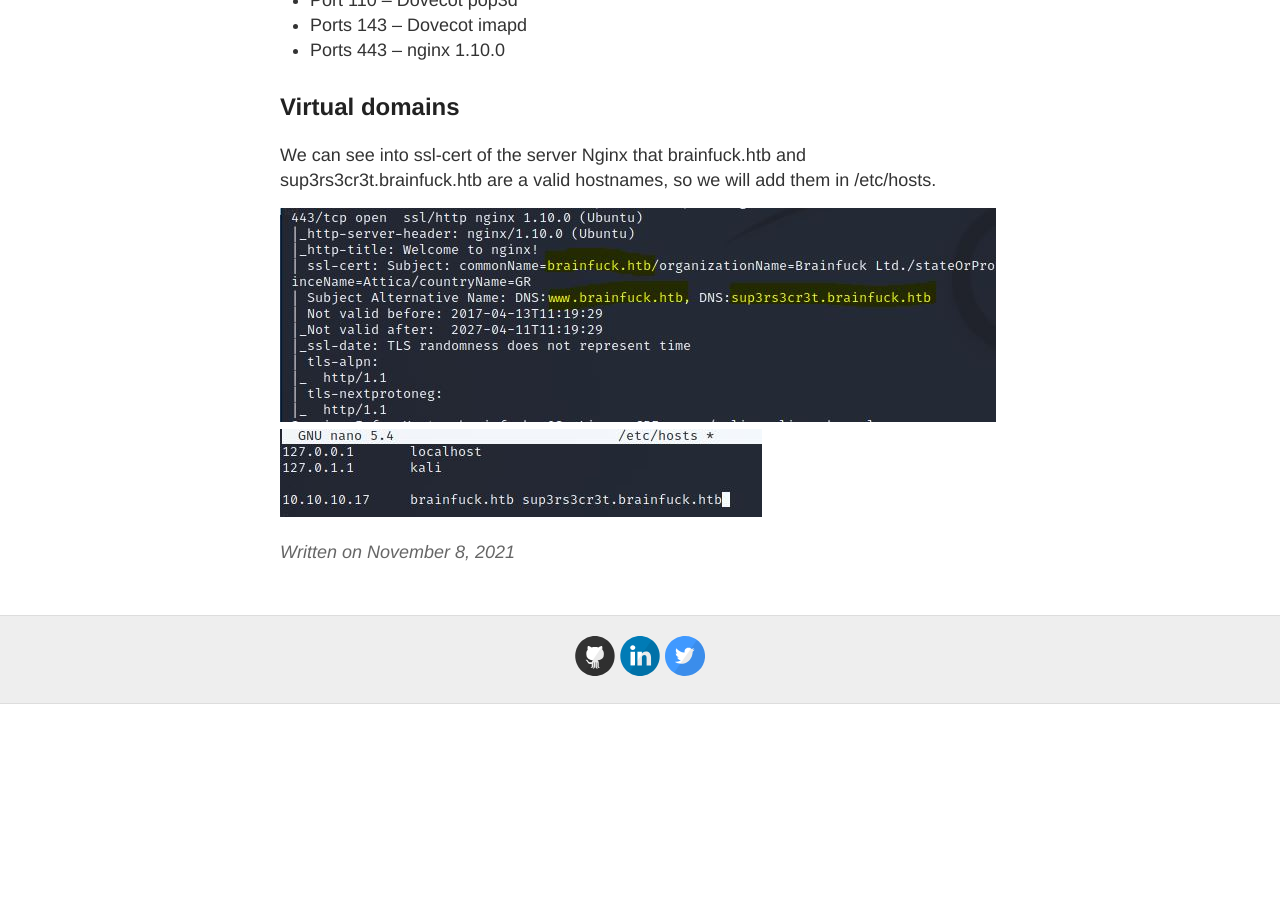
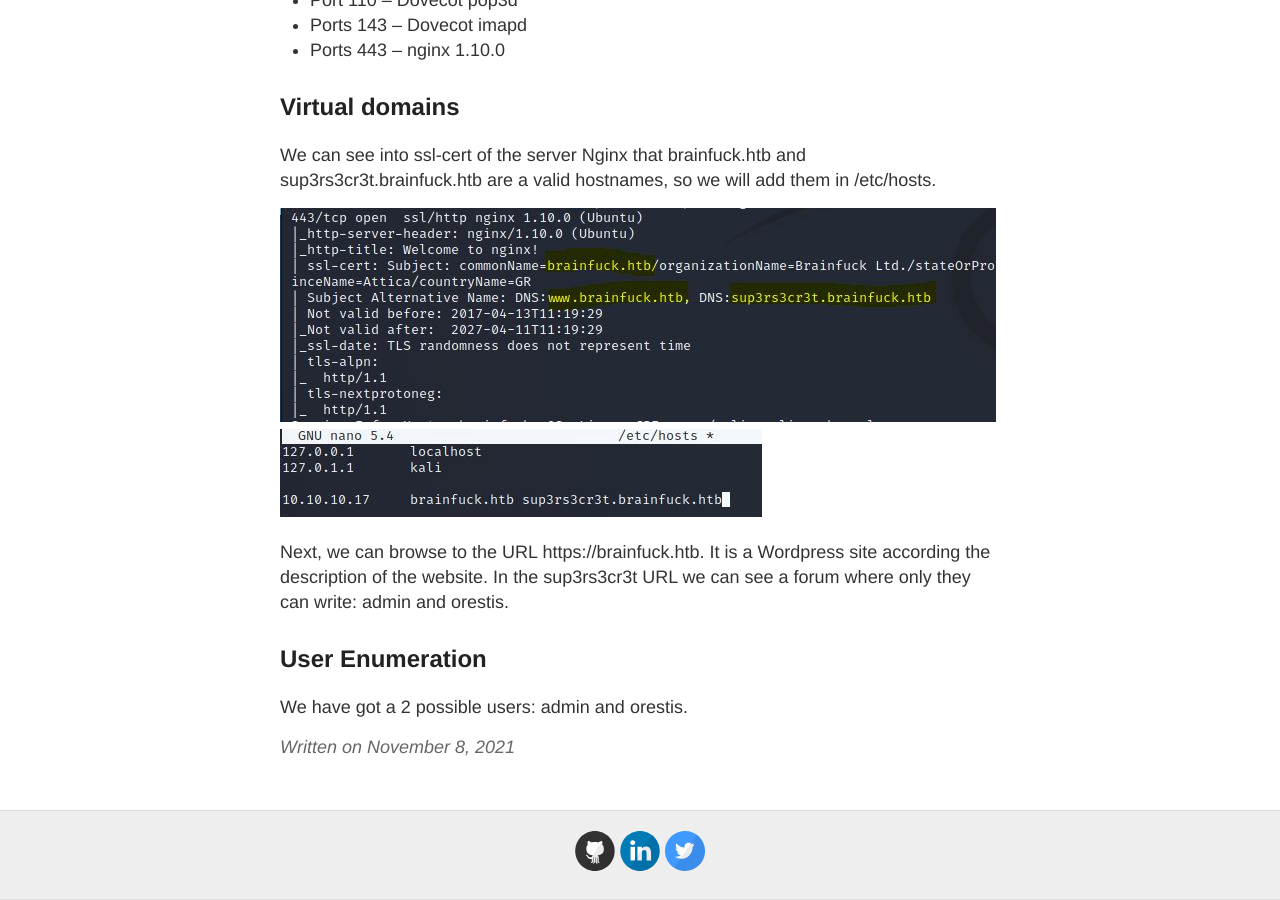
Before and after one commit to jostey/jostey.github.io, a Jekyll site: the page built from _posts/2021-11-8-Brainfuck-HTB.md, in a window 1280 px wide and 900 px high, scrolled down 1359 px. Built offline with Jekyll 4.4.1, drawn with Linux system fonts in a browser that asks for light colours; before the commit the page ends 2063 px from its top, so only the background shows below that.

Commit message:
Update 2021-11-8-Brainfuck-HTB.md

```diff
--- a/_posts/2021-11-8-Brainfuck-HTB.md
+++ b/_posts/2021-11-8-Brainfuck-HTB.md
@@ -30,3 +30,9 @@ We can see into ssl-cert of the server Nginx that brainfuck.htb and sup3rs3cr3t.
 
 ![nmap-lame-2]({{ site.baseurl }}/images/brainfuck/2.jpg)
 ![vir-dom]({{ site.baseurl }}/images/brainfuck/3.jpg)
+
+Next, we can browse to the URL https://brainfuck.htb. It is a Wordpress site according the description of the website.
+In the sup3rs3cr3t URL we can see a forum where only they can write: admin and orestis.
+
+## User Enumeration
+We have got a 2 possible users: admin and orestis.
```
